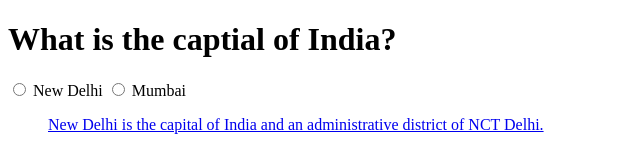
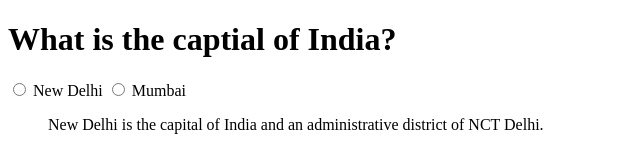
Before and after one commit to acciojob/trivia-atifahmd1, a website: page main.html in a window 1280 px wide. Shown: the whole page, without its empty margins (0-640 px from the left). Drawn offline with Linux system fonts and the light colour scheme.

Commit message:
created a submission

```diff
--- a/main.html
+++ b/main.html
@@ -14,7 +14,7 @@
 	<input type="radio" id="mumbai"/>
 	<label for="mumbai">Mumbai</label>
 
-	<blockquote> <a href="https://en.wikipedia.org/wiki/New_Delhi"/>New Delhi is the capital of India and an administrative district of NCT Delhi.</blockquote>
+	<blockquote cite="https://en.wikipedia.org/wiki/New_Delhi">New Delhi is the capital of India and an administrative district of NCT Delhi.</blockquote>
     <script type="text/javascript" src="./script.js">
 </script>
 
```
